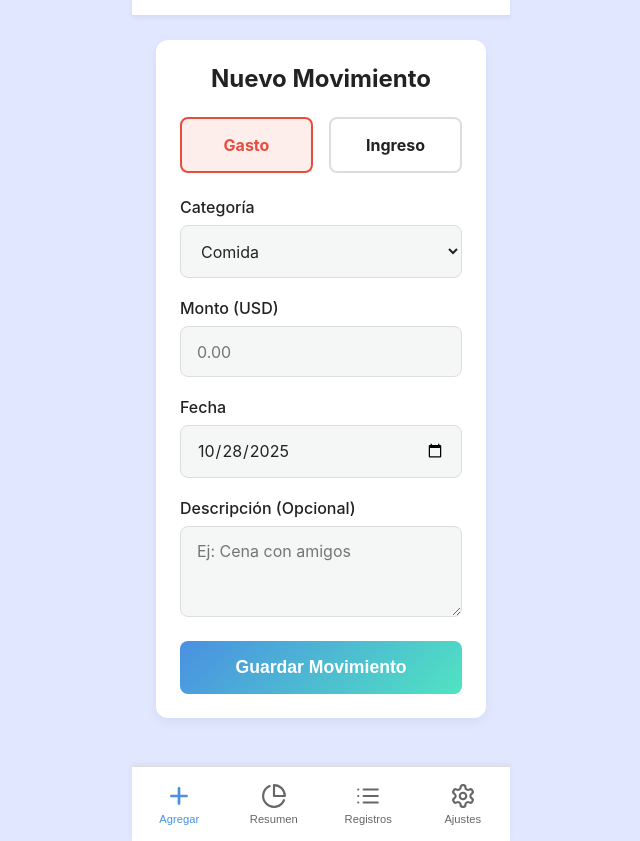
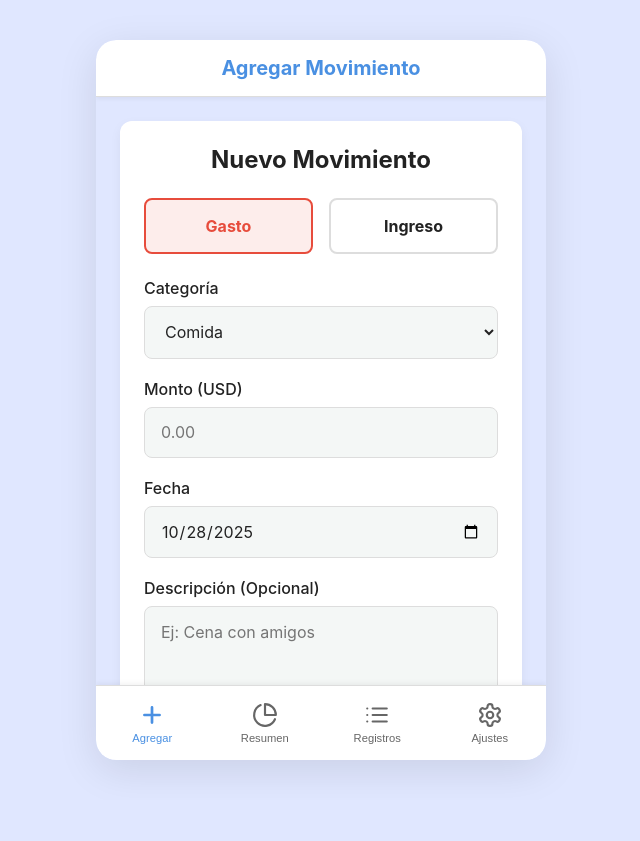
Before and after one commit to HGA7H/control-de-finanzas-personales, a plain HTML site: page index.html in a window 1280 px wide. Shown: the whole page, without its empty margins (319-959 px from the left). After the commit the page ends 800 px from the top, so only its background shows below. Drawn offline with nearby package versions, Linux system fonts and the light colour scheme.

Commit message:
Implement responsive layout and app container
Added responsive layout adjustments and a new app container for better mobile support.

```diff
--- a/style.css
+++ b/style.css
@@ -39,11 +39,23 @@ body {
     font-family: 'Inter', sans-serif;
     background-color: var(--bg-light);
     color: var(--text-dark);
+    transition: background-color 0.3s, color 0.3s;
+    /* Las reglas de layout (display, height, overflow)
+       se movieron a #app-container */
+}
+
+/* --- ****** INICIO DE LA CORRECCIÓN ****** --- */
+
+/* 1. Nuevo contenedor de la app */
+#app-container {
     display: flex;
     flex-direction: column;
     height: 100vh;
+    /* Si sigues viendo problemas en iOS, cambia '100vh' por '100svh' */
     overflow: hidden;
-    transition: background-color 0.3s, color 0.3s;
+    width: 100%;
+    margin: 0 auto;
+    position: relative;
 }
 
 /* --- Layout Principal --- */
@@ -54,6 +66,8 @@ header {
     text-align: center;
     border-bottom: 1px solid var(--border-color);
     transition: background-color 0.3s, border-color 0.3s;
+    /* 2. Hacemos que el header no se encoja */
+    flex-shrink: 0;
 }
 
 header h1 {
@@ -67,6 +81,8 @@ main {
     overflow-y: auto;
     padding: 1.5rem;
 }
+
+/* --- ****** FIN DE LA CORRECCIÓN ****** --- */
 
 .page { display: none; }
 .page.active { display: block; animation: fadeIn 0.3s ease-out; }
@@ -96,6 +112,11 @@ nav {
     padding: 0.75rem 0;
     box-shadow: 0 -2px 5px rgba(0, 0, 0, 0.05);
     transition: background-color 0.3s, border-color 0.3s;
+    /* 3. Hacemos que el nav no se encoja */
+    flex-shrink: 0;
+
+    /* 4. Arreglo para botones del teléfono (safe area) */
+    padding-bottom: calc(0.75rem + env(safe-area-inset-bottom));
 }
 
 .nav-btn {
@@ -357,33 +378,39 @@ input:checked + .slider:before { transform: translateX(22px); }
     padding: 0.75rem 1.5rem;
 }
 
-/* Responsividad (del archivo original) */
+/* --- ****** INICIO CORRECCIÓN RESPONSIVIDAD ****** --- */
 @media (min-width: 768px) {
     body {
+        /* 1. Centramos el contenedor en el body */
+        display: flex;
         flex-direction: row;
         justify-content: center;
         align-items: center;
         background: #E0E7FF; /* Fondo para escritorio */
+        height: 100vh; /* Aseguramos que el body ocupe todo */
     }
 
-    /* Si quieres que en escritorio se vea centrado como una app,
-    envuelve todo tu <body> en un <div id="app-container">
-    y descomenta este código:
-    */
-
-    /*
+    /* 2. Damos al app-container forma de "teléfono" */
     #app-container {
-        max-width: 450px;
+        max-width: 450px; /* Ancho máximo */
         width: 100%;
-        height: 90vh;
-        max-height: 800px;
+        height: 90vh; /* Alto máximo */
+        max-height: 850px;
         box-shadow: 0 10px 40px rgba(0, 0, 0, 0.1);
         border-radius: 20px;
-        display: flex;
-        flex-direction: column;
-        overflow: hidden;
+        /* Las reglas de flexbox (display: flex, etc.)
+           ya están definidas en la regla base */
+        overflow: hidden; /* Aseguramos que el contenido respete el borde redondeado */
     }
-    header { border-radius: 20px 20px 0 0; }
-    nav { border-radius: 0 0 20px 20px; }
-    */
+
+    /* 3. Aplicamos bordes redondeados al header y nav */
+    #app-container header {
+        border-radius: 20px 20px 0 0;
+    }
+    #app-container nav {
+        border-radius: 0 0 20px 20px;
+        /* Quitamos el padding-bottom de safe-area en escritorio */
+        padding-bottom: 0.75rem;
+    }
 }
+/* --- ****** FIN CORRECCIÓN RESPONSIVIDAD ****** --- */
```
